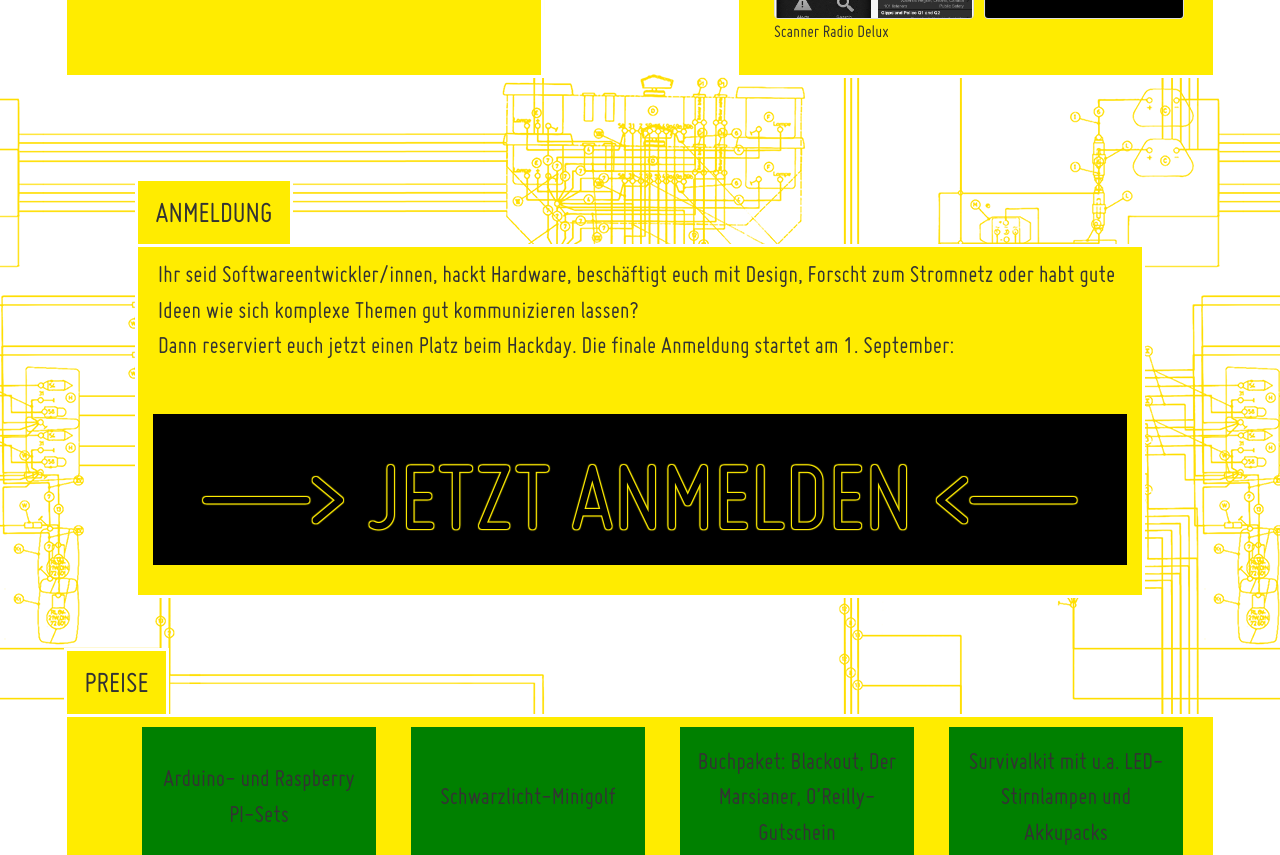
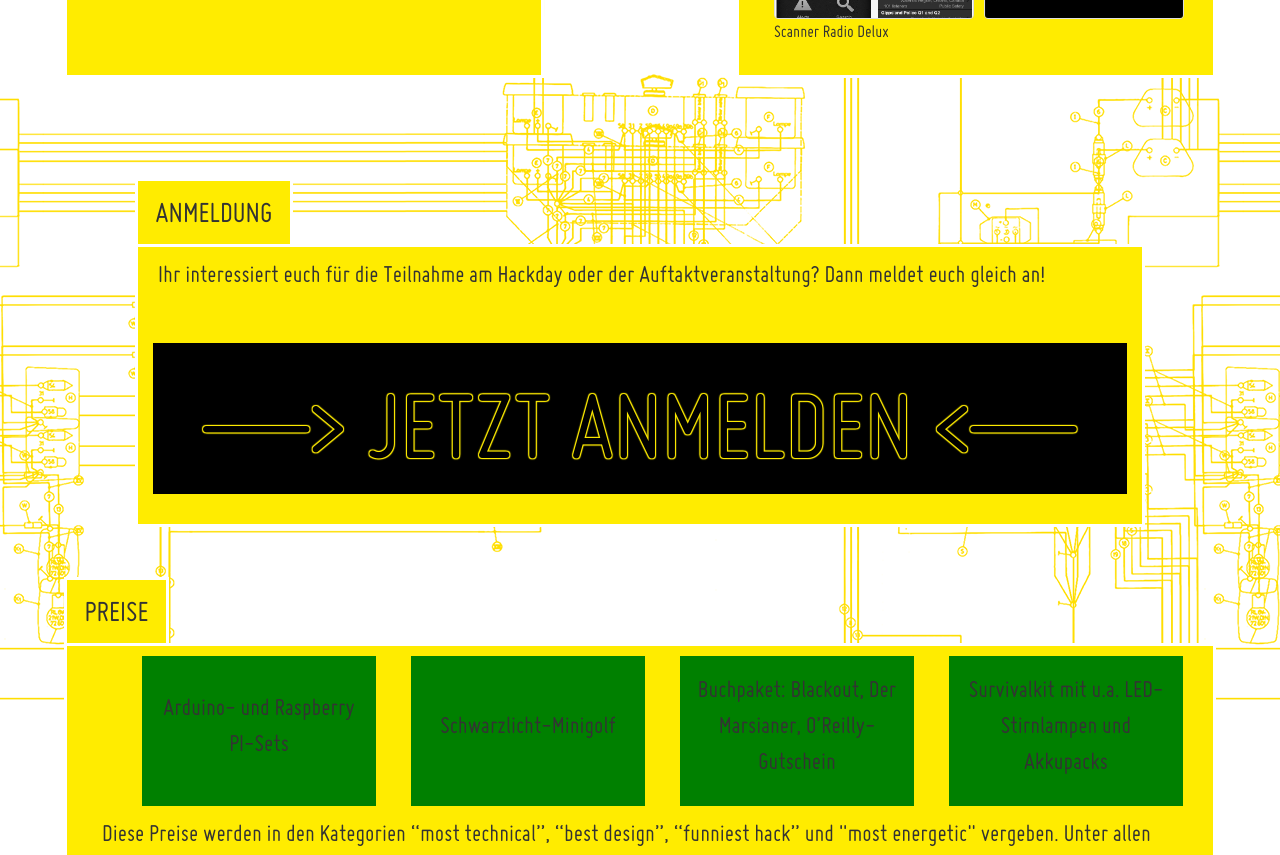
Before and after one commit to okfde/energyhack, a Jekyll site: the page built from 2015/index.html, in a window 1280 px wide and 900 px high, scrolled down 2609 px, cut to the strip 0-855 px from the top of the window. Built offline with Jekyll 4.4.1, drawn with Linux system fonts in a browser that asks for light colours; nearby versions of some CDN libraries; library files that are not in the unit come from our copies; comment, search, counter and statistics services are not loaded.

Commit message:
Wording changed

```diff
--- a/_includes/signup.html
+++ b/_includes/signup.html
@@ -10,8 +10,7 @@
                 <div class="col-md-12">
                     <div class="row">
                         <p>
-                            Ihr seid Softwareentwickler/innen, hackt Hardware, beschäftigt euch mit Design, Forscht zum Stromnetz oder habt gute Ideen wie sich komplexe Themen gut kommunizieren lassen?  <br>
-                            Dann reserviert euch jetzt einen Platz beim Hackday. Die finale Anmeldung startet am 1. September:
+                            Ihr interessiert euch für die Teilnahme am Hackday oder der Auftaktveranstaltung? Dann meldet euch gleich an!
                         </p>
                     </div>
                     <div class="row review box box-dark button signup">
```
